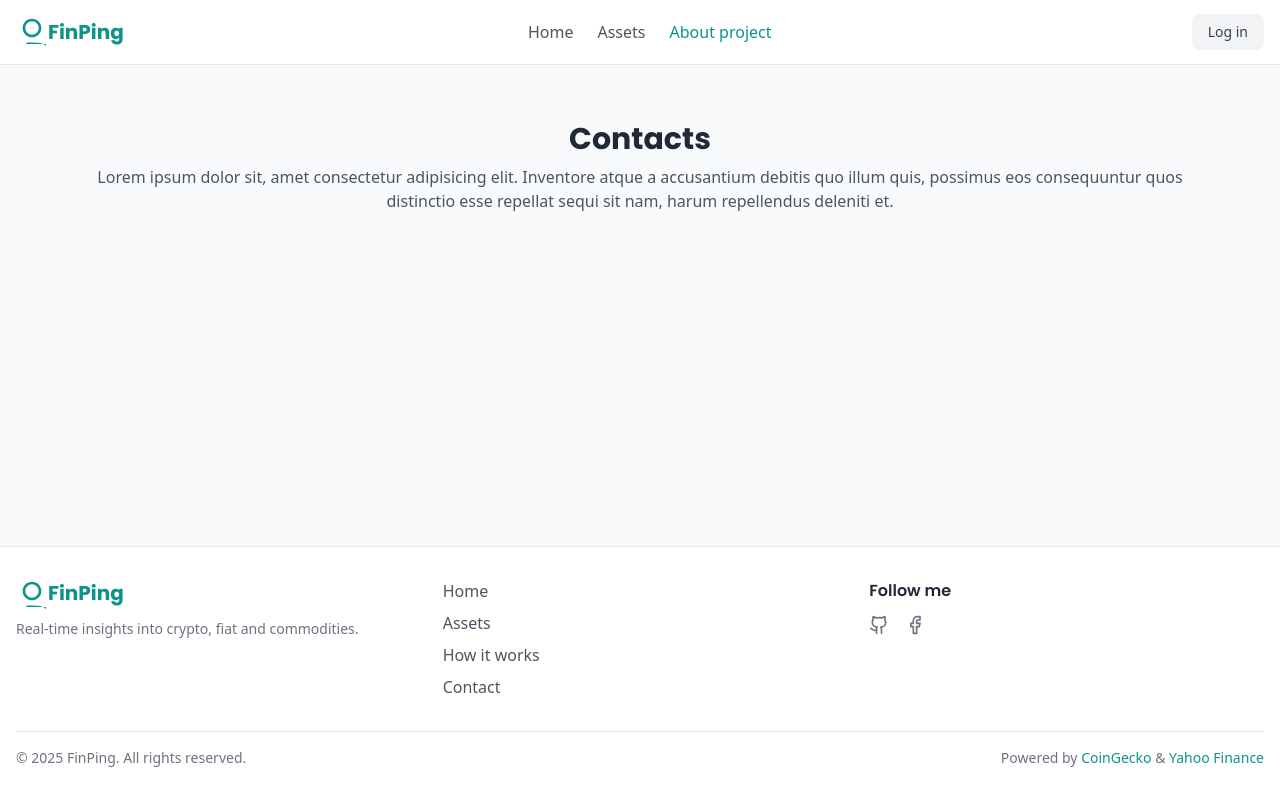
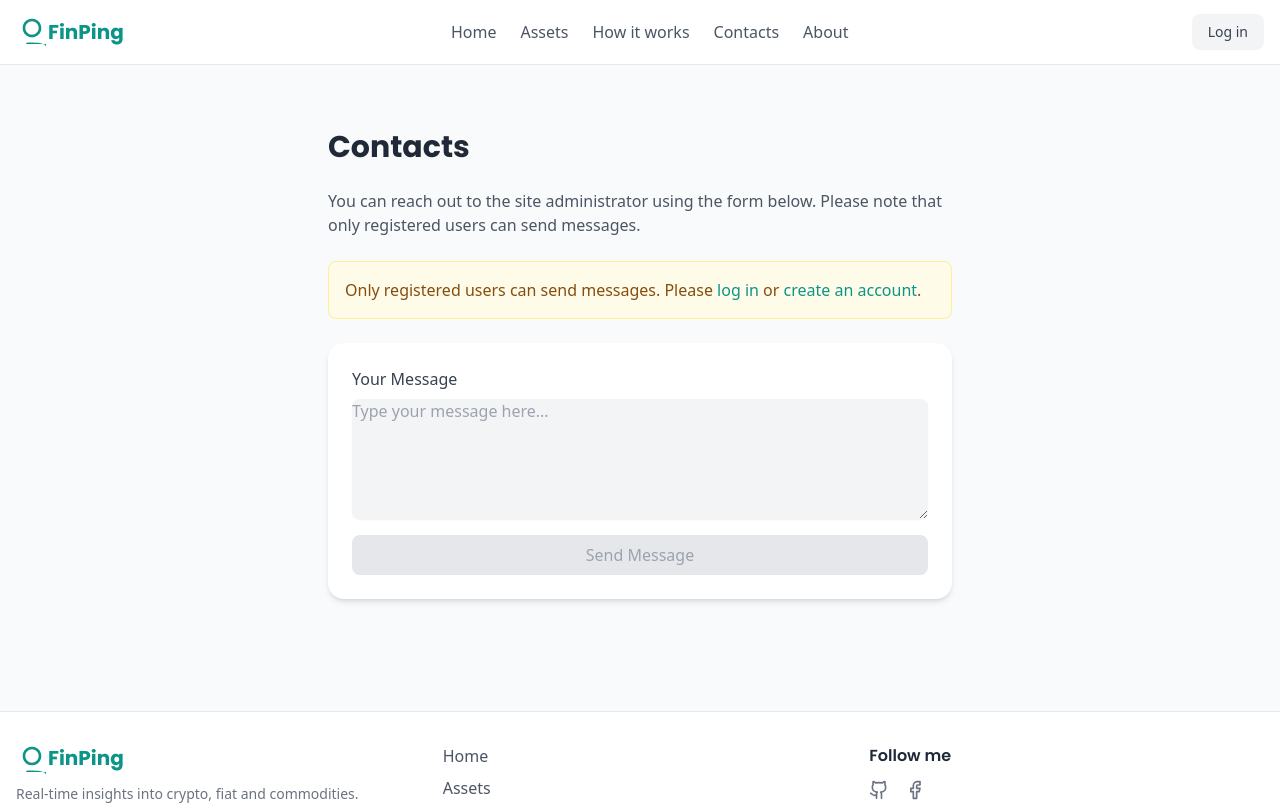
Before and after one commit to StrekanovAlexander/saas-finping, a React (Vite) app in the folder frontend/: page /contacts in a window 1280 px wide. Shown: the top 805 px of the page. Built offline with nearby package versions, Linux system fonts and the light colour scheme.

Commit message:
rebuilded: guest pages structure

```diff
--- a/frontend/src/components/header/Header.jsx
+++ b/frontend/src/components/header/Header.jsx
@@ -30,18 +30,18 @@ export default function Header() {
                     >
                         Assets
                     </Link>
-                    {/* <Link
-                        to="/how-it-works"
+                    <Link
+                        to="/how"
                         className="text-gray-600 hover:text-teal-600 transition"
                     >
                         How it works
-                    </Link> */}
-                    {/* <Link
+                    </Link>
+                    <Link
                         to="/contacts"
                         className="text-gray-600 hover:text-teal-600 transition"
                     >
                         Contacts
-                    </Link> */}
+                    </Link>
                     { user &&
                         <Link
                             to="/manage/trackings"
@@ -52,9 +52,9 @@ export default function Header() {
                     }
                     <Link
                         to="/about"
-                        className="text-teal-600 hover:text-teal-700 transition"
+                        className="text-gray-600 hover:text-teal-600 transition"
                     >
-                        About project
+                        About
                     </Link>
                 </nav>
                 {!user ? (
--- a/frontend/src/pages/static/Contacts.jsx
+++ /dev/null
@@ -1,12 +0,0 @@
-function Contacts() {
-    return (
-        <div className="flex flex-col items-center">
-            <div className="text-center py-10 max-w-6xl">
-                <h1 className="text-3xl font-bold text-gray-800">Contacts</h1>
-                <p className="text-gray-600 mt-2">Lorem ipsum dolor sit, amet consectetur adipisicing elit. Inventore atque a accusantium debitis quo illum quis, possimus eos consequuntur quos distinctio esse repellat sequi sit nam, harum repellendus deleniti et.</p>
-            </div>
-        </div>
-    );
-}
-
-export default Contacts;
--- /dev/null
+++ b/frontend/src/pages/static/ContactsPage.jsx
@@ -0,0 +1,51 @@
+import { useAuth } from "../../context/AuthContext.jsx";
+
+function ContactsPage() {
+  const { user } = useAuth();
+
+  return (
+    <div className="container mx-auto px-6 py-12 max-w-2xl">
+      <h1 className="text-3xl font-bold text-gray-800 mb-6">Contacts</h1>
+      <p className="text-gray-600 mb-6">
+        You can reach out to the site administrator using the form below.
+        Please note that only registered users can send messages.
+      </p>
+      {!user && (
+        <div className="mb-6 p-4 rounded-lg bg-yellow-50 border border-yellow-200 text-yellow-800">
+          Only registered users can send messages. Please{" "}
+          <a href="/login" className="text-teal-600 font-medium hover:underline">
+            log in
+          </a>{" "}
+          or{" "}
+          <a href="/register" className="text-teal-600 font-medium hover:underline">
+            create an account
+          </a>.
+        </div>
+      )}
+      <form className="bg-white shadow-md rounded-2xl p-6 space-y-4">
+        <label className="block">
+          <span className="text-gray-700">Your Message</span>
+          <textarea
+            rows="5"
+            className="mt-2 block w-full rounded-lg border-gray-300 shadow-sm focus:ring-teal-500 focus:border-teal-500 disabled:bg-gray-100 disabled:text-gray-400"
+            placeholder="Type your message here..."
+            disabled={!user}
+          />
+        </label>
+        <button
+          type="submit"
+          disabled={!user}
+          className={`w-full py-2 px-4 rounded-lg font-medium transition ${
+            user
+              ? "bg-teal-600 text-white hover:bg-teal-700"
+              : "bg-gray-200 text-gray-400 cursor-not-allowed"
+          }`}
+        >
+          Send Message
+        </button>
+      </form>
+    </div>
+  );
+}
+
+export default ContactsPage;
--- a/frontend/src/pages/static/Home.jsx
+++ b/frontend/src/pages/static/HomePage.jsx
@@ -3,7 +3,7 @@ import { Link } from "react-router-dom";
 import CardAsset from "../../components/card/CardAsset.jsx";
 import Spinner from "../../components/spinner/Spinner.jsx";
 
-function Home() {
+function HomePage() {
   const [assets, setAssets] = useState([]);
   const [loading, setLoading] = useState(true);
   const [error, setError] = useState(null);
@@ -98,12 +98,12 @@ function Home() {
               >
                 Get Started
               </Link>
-              {/* <Link
+              <Link
                 className="px-6 py-3 bg-white border border-gray-300 text-gray-700 rounded-xl font-semibold shadow hover:bg-gray-100 transition"
-                to="/how-it-works"
+                to="/how"
               >
                 Learn More
-              </Link> */}
+              </Link>
             </div>
           </div>
         </section>
@@ -112,4 +112,4 @@ function Home() {
   );
 }
 
-export default Home;
+export default HomePage;
--- a/frontend/src/pages/static/HowItWorks.jsx
+++ /dev/null
@@ -1,12 +0,0 @@
-function HowItWorks() {
-    return (
-        <div className="flex flex-col items-center">
-            <div className="text-center py-10 max-w-6xl">
-                <h1 className="text-3xl font-bold text-gray-800">How it works</h1>
-                <p className="text-gray-600 mt-2">Lorem ipsum dolor sit amet consectetur adipisicing elit. Voluptate accusantium officiis ipsum id dignissimos maxime dolor excepturi voluptates vel fugit est minus quod dolores dolorum consequuntur, nostrum doloribus fuga culpa.</p>
-            </div>
-        </div>
-    );
-}
-
-export default HowItWorks;
--- /dev/null
+++ b/frontend/src/pages/static/HowItWorksPage.jsx
@@ -0,0 +1,45 @@
+import { UserPlus, BarChart2, Mail } from "lucide-react";
+
+function HowItWorksPage() {
+    const steps = [
+        {
+            icon: <UserPlus className="h-10 w-10 text-teal-600" />,
+            title: "Sign Up",
+            text: "Enter any email you prefer — no extra data required. We care about your privacy and keep it simple.",
+        },
+        {
+            icon: <BarChart2 className="h-10 w-10 text-teal-600" />,
+            title: "Set Your Tracking",
+            text: "Pick an asset, define your price threshold, and let the system monitor the market for you.",
+        },
+        {
+            icon: <Mail className="h-10 w-10 text-teal-600" />,
+            title: "Get Notified",
+            text: "Once the price crosses your set level, you’ll instantly receive an alert right in your inbox.",
+        },
+    ];
+
+    return (
+        <section className="bg-gray-50 py-20">
+            <div className="container mx-auto px-6 text-center">
+                <h2 className="text-3xl md:text-4xl font-bold text-gray-900 mb-12">
+                    How It Works
+                </h2>
+                <div className="grid md:grid-cols-3 gap-8">
+                    {steps.map((step, idx) => (
+                        <div
+                            key={idx}
+                            className="bg-white rounded-2xl shadow-md p-6 flex flex-col items-center text-center hover:shadow-lg transition"
+                        >
+                            {step.icon}
+                            <h3 className="text-xl font-semibold mt-4 mb-2">{step.title}</h3>
+                            <p className="text-gray-600">{step.text}</p>
+                        </div>
+                    ))}
+                </div>
+            </div>
+        </section>
+    );
+}
+
+export default HowItWorksPage;
--- a/frontend/src/routes/index.jsx
+++ b/frontend/src/routes/index.jsx
@@ -4,9 +4,9 @@ import AdminRoute from "./AdminRoute.jsx";
 import ControlPanelRoute from "./ControlPanelRoute.jsx";
 import { PublicLayout, PrivateLayout, ControlPanelLayout } from "../components/layouts/index.jsx";
 import {
-    Home,
-    HowItWorks,
-    Contacts,
+    HomePage,
+    HowItWorksPage,
+    ContactsPage,
     AssetsPage,
     AboutPage,
     Login,
@@ -22,10 +22,10 @@ export default function() {
     return (
         <Routes>
             <Route element={<PublicLayout />}>
-                <Route path="/" element={<Home />} />
+                <Route path="/" element={<HomePage />} />
                 <Route path="/assets" element={<AssetsPage />} />
-                <Route path="/how-it-works" element={<HowItWorks />} />
-                <Route path="/contacts" element={<Contacts />} />
+                <Route path="/how" element={<HowItWorksPage />} />
+                <Route path="/contacts" element={<ContactsPage />} />
                 <Route path="/about" element={<AboutPage />} />
                 <Route path="/login" element={<Login />} />
                 <Route path="/register" element={<Register />} />
```
Also changed, not shown: frontend/src/pages/index.jsx (+6 -6 lines), frontend/src/pages/static/AboutPage.jsx (+4 -90 lines).
